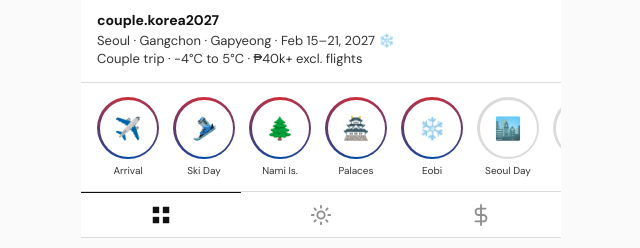
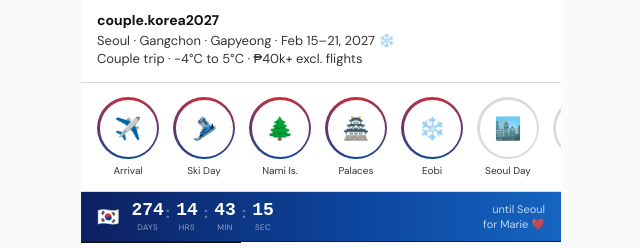
Before and after one commit to lc-peralta/sk, a plain HTML site: page index.html in a window 1280 px wide. Shown: the part 100-348 px from the top of the page, without its empty margins (319-959 px from the left). Drawn offline with Linux system fonts and the light colour scheme.

Commit message:
Update index.html

```diff
--- a/index.html
+++ b/index.html
@@ -26,6 +26,14 @@ body{font-family:'DM Sans',sans-serif;background:#fafafa;max-width:480px;margin:
 .hl:active .hl-ring{transform:scale(.94)}
 .hl-inner{width:100%;height:100%;border-radius:50%;background:#fff;border:2px solid #fff;display:flex;align-items:center;justify-content:center;font-size:22px}
 .hl-name{font-size:10px;color:#333}
+.cd-banner{background:linear-gradient(90deg,#0D2060 0%,#0D47A1 60%,#1565C0 100%);padding:9px 16px;display:flex;align-items:center;gap:12px;border-bottom:1px solid #0a1a50}
+.cd-units{display:flex;align-items:center;gap:1px;flex-shrink:0}
+.cd-unit-wrap{display:flex;flex-direction:column;align-items:center;min-width:30px}
+.cd-num{font-size:18px;font-weight:700;color:#fff;font-family:'SF Mono',ui-monospace,monospace;font-variant-numeric:tabular-nums;line-height:1.1}
+.cd-sub{font-size:8px;color:rgba(255,255,255,.55);text-transform:uppercase;letter-spacing:.06em;margin-top:1px}
+.cd-sep{font-size:16px;font-weight:700;color:rgba(255,255,255,.35);margin:0 1px;padding-bottom:8px}
+.cd-msg{flex:1;text-align:right;font-size:11px;color:rgba(255,255,255,.75);line-height:1.3}
+.cd-icon{font-size:18px;flex-shrink:0}
 .tabs{display:flex;background:#fff;border-bottom:1px solid #dbdbdb;position:sticky;top:0;z-index:30}
 .tab-btn{flex:1;padding:11px 0;border:none;background:none;cursor:pointer;color:#8e8e8e;border-top:1px solid transparent;transition:.15s;display:flex;align-items:center;justify-content:center}
 .tab-btn.on{color:#111;border-top-color:#111}
@@ -173,6 +181,21 @@ body{font-family:'DM Sans',sans-serif;background:#fafafa;max-width:480px;margin:
 
 <!-- HIGHLIGHTS -->
 <div class="highlights" id="highlights"></div>
+
+<!-- COUNTDOWN BANNER -->
+<div class="cd-banner">
+  <span class="cd-icon">🇰🇷</span>
+  <div class="cd-units">
+    <div class="cd-unit-wrap"><span class="cd-num" id="cd-d">--</span><span class="cd-sub">days</span></div>
+    <span class="cd-sep">:</span>
+    <div class="cd-unit-wrap"><span class="cd-num" id="cd-h">--</span><span class="cd-sub">hrs</span></div>
+    <span class="cd-sep">:</span>
+    <div class="cd-unit-wrap"><span class="cd-num" id="cd-m">--</span><span class="cd-sub">min</span></div>
+    <span class="cd-sep">:</span>
+    <div class="cd-unit-wrap"><span class="cd-num" id="cd-s">--</span><span class="cd-sub">sec</span></div>
+  </div>
+  <div class="cd-msg">until Seoul<br>for Marie ❤️</div>
+</div>
 
 <!-- TABS -->
 <div class="tabs">
@@ -712,6 +735,20 @@ function calc(){
   });
 }
 calc();
+(function(){
+  var T=new Date('2027-02-15T04:00:00+09:00').getTime();
+  function pad(n){return String(n).padStart(2,'0');}
+  function tick(){
+    var diff=T-Date.now();
+    if(diff<=0){['d','h','m','s'].forEach(function(x){var el=document.getElementById('cd-'+x);if(el)el.textContent='00';});return;}
+    var d=Math.floor(diff/86400000),h=Math.floor((diff%86400000)/3600000),m=Math.floor((diff%3600000)/60000),s=Math.floor((diff%60000)/1000);
+    document.getElementById('cd-d').textContent=pad(d);
+    document.getElementById('cd-h').textContent=pad(h);
+    document.getElementById('cd-m').textContent=pad(m);
+    document.getElementById('cd-s').textContent=pad(s);
+  }
+  tick(); setInterval(tick,1000);
+})();
 </script>
 </body>
 </html>
```
